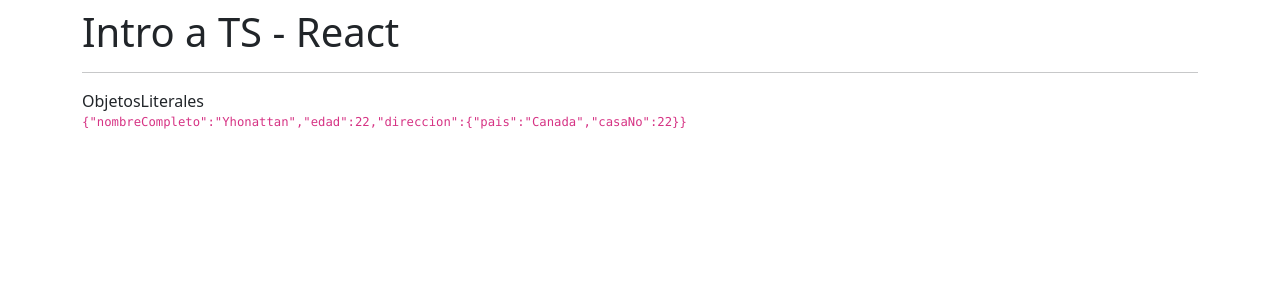
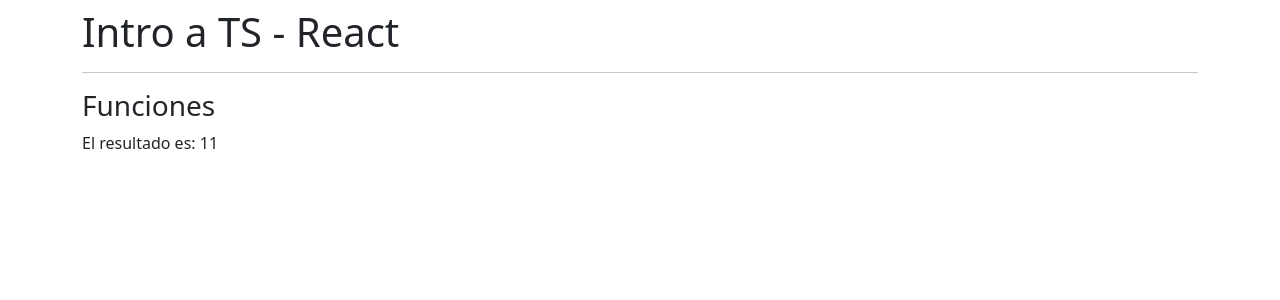
Before and after one commit to YhonattanZ/Reforzamiento-TS-React, a React (Create React App) app: page / in a window 1280 px wide. Shown: the top 300 px of the page. Built offline with nearby package versions, Linux system fonts and the light colour scheme.

Commit message:
Funciones, retorno y argumentos

```diff
--- a/src/App.tsx
+++ b/src/App.tsx
@@ -1,5 +1,6 @@
 //import { TiposBasicos } from "./typescript/TiposBasicos";
-import { ObjetosLiterales } from './typescript/ObjetosLiterales';
+//import { ObjetosLiterales } from './typescript/ObjetosLiterales';
+import { Funciones } from './typescript/Funciones';
 
 
  const App = () => {
@@ -7,7 +8,8 @@
     <div className="mt-2">
       <h1>Intro a TS - React</h1>
       <hr/>
-     <ObjetosLiterales/>
+     {/*<ObjetosLiterales/>*/}
+        <Funciones/>
     </div>
   )
 }
--- /dev/null
+++ b/src/typescript/Funciones.tsx
@@ -0,0 +1,16 @@
+
+export const Funciones = () => {
+
+  const sumar = (a: number, b:number) => {
+   return a+b;
+  }
+
+
+
+  return (
+   <>
+   <h3>Funciones</h3>
+    <span>El resultado es: {sumar(5,6)}</span>
+   </>
+    )
+}
```
